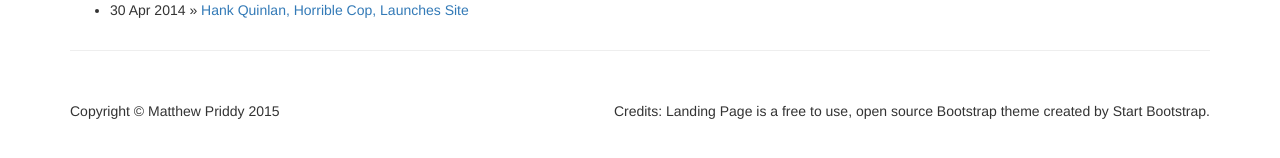
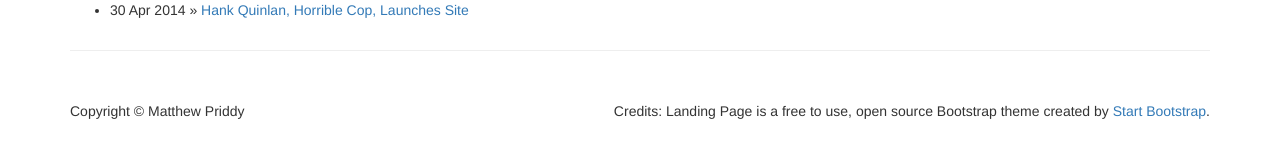
Before and after one commit to mwpriddy/mwpriddy.github.io, a Jekyll site: the page built from blog/index.html, in a window 1280 px wide. Shown: the part 180-338 px from the top of the page. Built offline with Jekyll 4.4.1, drawn with Linux system fonts in a browser that asks for light colours; nearby versions of some CDN libraries.

Commit message:
add link to start bootstrap

```diff
--- a/_layouts/default-halfslider.html
+++ b/_layouts/default-halfslider.html
@@ -84,8 +84,8 @@
         <footer>
             <div class="row">
                 <div class="col-lg-12">
-                <span style="float: left;">Copyright &copy; Matthew Priddy 2015</span>
-                <span style="float: right;">Credits: Landing Page is a free to use, open source Bootstrap theme created by Start Bootstrap.</span>
+                <span style="float: left;">Copyright &copy; Matthew Priddy</span>
+                <span style="float: right;">Credits: Landing Page is a free to use, open source Bootstrap theme created by  <a target="_blank" href="http://startbootstrap.com">Start Bootstrap</a>.</span>
                 </div>
             </div>
             <!-- /.row -->
```
